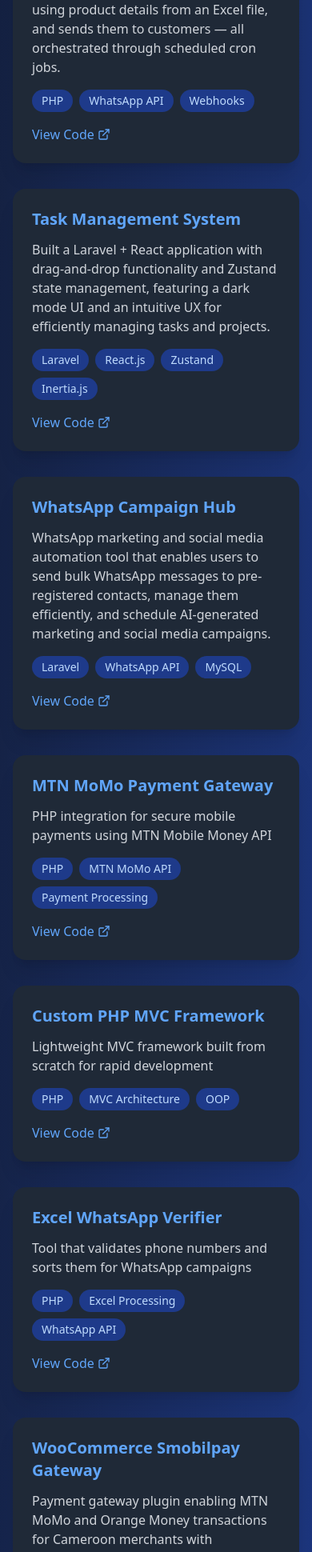
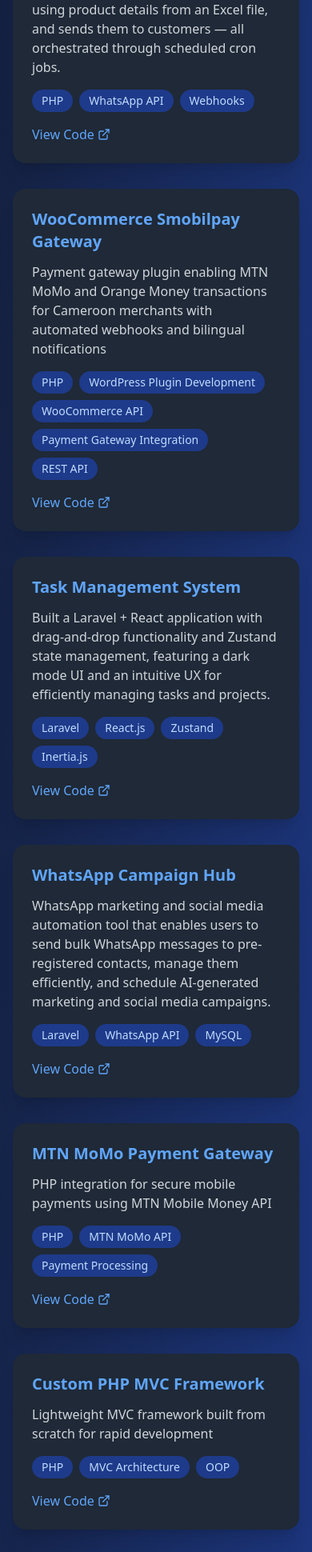
Before and after one commit to AngeArsene/portfolio-app, a React (Vite) app: page / in a window 390 px wide. Shown: the part 5304-7244 px from the top of the page at 80% size. Built offline with nearby package versions, Linux system fonts and the light colour scheme.

Commit message:
docs: add WooCommerce Smobilpay Gateway project as well as French and English translation to portfolio project entry

```diff
--- a/src/i18n/locales/en.ts
+++ b/src/i18n/locales/en.ts
@@ -97,6 +97,11 @@ export default {
         tech: ['PHP', 'WhatsApp API', 'Webhooks'],
       },
       {
+        name: "WooCommerce Smobilpay Gateway",
+        description: "Payment gateway plugin enabling MTN MoMo and Orange Money transactions for Cameroon merchants with automated webhooks and bilingual notifications",
+        tech: ["PHP", "WordPress Plugin Development", "WooCommerce API", "Payment Gateway Integration", "REST API"]
+      },
+      {
         name: 'Task Management System',
         description: 'Built a Laravel + React application with drag-and-drop functionality and Zustand state management, featuring a dark mode UI and an intuitive UX for efficiently managing tasks and projects.',
         tech: ['Laravel', 'React.js', 'Zustand', 'Inertia.js'],
@@ -120,11 +125,6 @@ export default {
         name: 'Excel WhatsApp Verifier',
         description: 'Tool that validates phone numbers and sorts them for WhatsApp campaigns',
         tech: ['PHP', 'Excel Processing', 'WhatsApp API'],
-      },
-      {
-        name: "WooCommerce Smobilpay Gateway",
-        description: "Payment gateway plugin enabling MTN MoMo and Orange Money transactions for Cameroon merchants with automated webhooks and bilingual notifications",
-        tech: ["PHP", "WordPress Plugin Development", "WooCommerce API", "Payment Gateway Integration", "REST API"]
       },
     ],
     websites: [
--- a/src/i18n/locales/fr.ts
+++ b/src/i18n/locales/fr.ts
@@ -97,6 +97,11 @@ export default {
         tech: ['PHP', 'API WhatsApp', 'Webhooks'],
       },
       {
+        name: "Passerelle de Paiement WooCommerce Smobilpay",
+        description: "Plugin de passerelle de paiement permettant les transactions MTN MoMo et Orange Money pour les commerçants camerounais avec webhooks automatisés et notifications bilingues",
+        tech: ["PHP", "Développement de Plugin WordPress", "API WooCommerce", "Intégration de Passerelle de Paiement", "API REST"]
+      },
+      {
         name: 'Système de Gestion des Tâches',
         description: "J'ai créé une application Laravel + React avec une fonctionnalité glisser-déposer et une gestion d'état Zustand, dotée d'une interface utilisateur en mode sombre et d'une UX intuitive pour gérer efficacement les tâches et les projets.",
         tech: ['Laravel', 'React.js', 'Zustand', 'Inertia.js'],
@@ -120,11 +125,6 @@ export default {
         name: 'Vérificateur Excel WhatsApp',
         description: 'Outil qui valide les numéros de téléphone et les trie pour les campagnes WhatsApp',
         tech: ['PHP', 'Traitement Excel', 'API WhatsApp'],
-      },
-      {
-        name: "Passerelle de Paiement WooCommerce Smobilpay",
-        description: "Plugin de passerelle de paiement permettant les transactions MTN MoMo et Orange Money pour les commerçants camerounais avec webhooks automatisés et notifications bilingues",
-        tech: ["PHP", "Développement de Plugin WordPress", "API WooCommerce", "Intégration de Passerelle de Paiement", "API REST"]
       },
     ],
     websites: [
```
